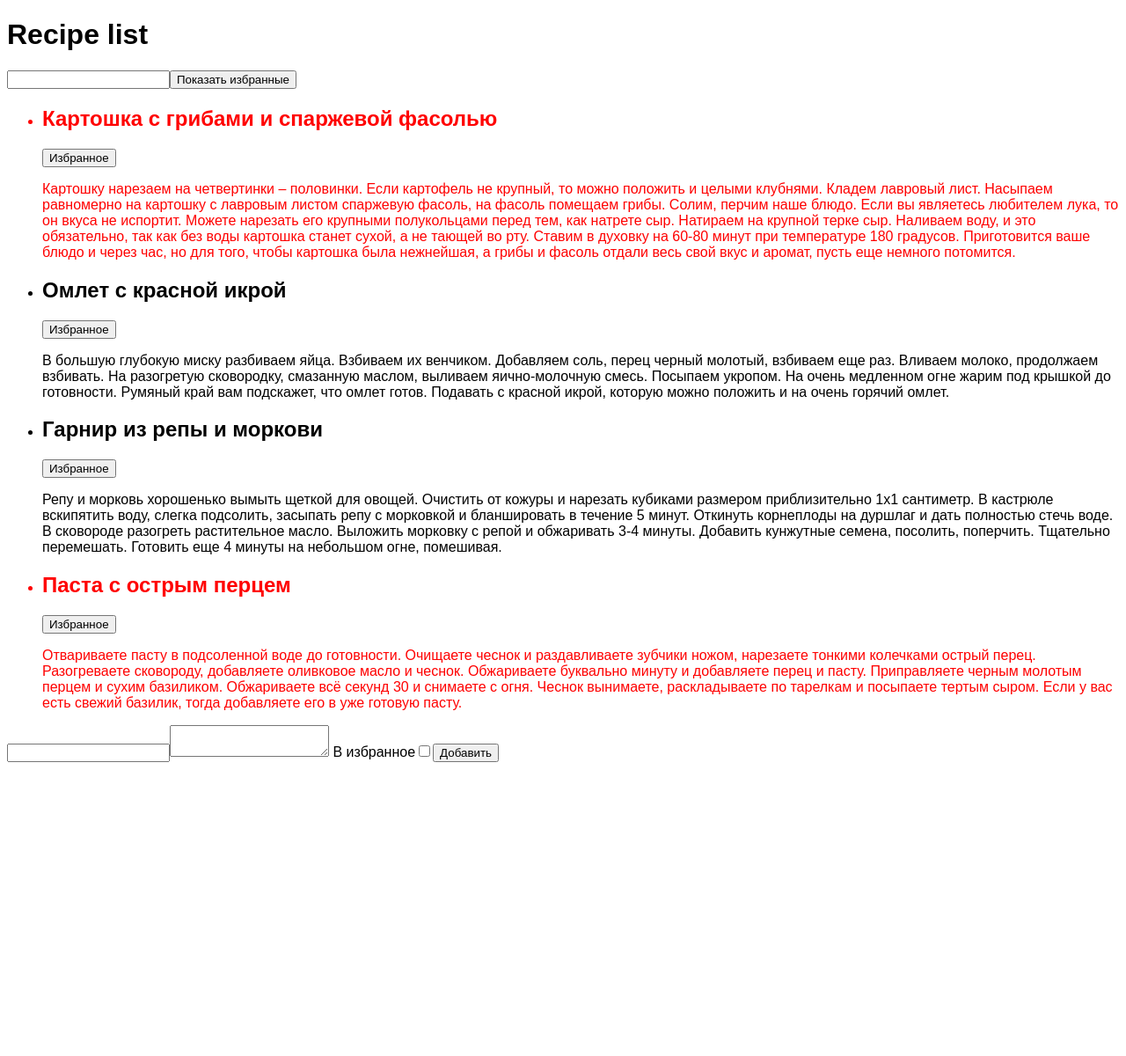
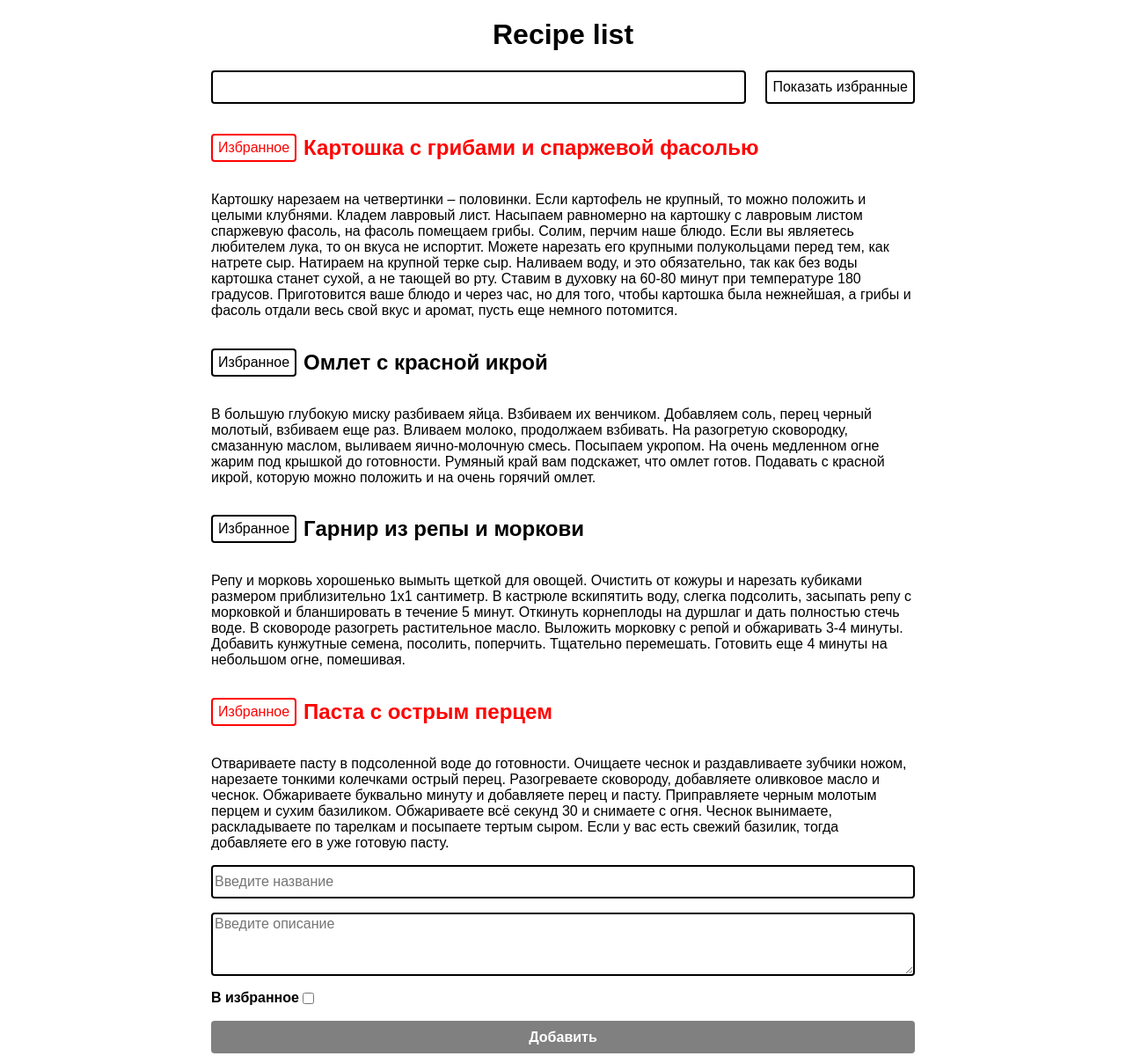
Before and after one commit to KatePronina/Recipe-list, a React app: page / in a window 1280 px wide. Shown: the whole page at 88% size. Before the commit the page ends 874 px from the top, so only its background shows below. Built offline with nearby package versions, Linux system fonts and the light colour scheme.

Commit message:
Added styles

```diff
--- a/src/base.css
+++ b/src/base.css
@@ -1,3 +1,7 @@
 body {
   font-family: Arial, sans-serif;
 }
+.container {
+  max-width: 50rem;
+  margin: 0 auto;
+}
--- /dev/null
+++ b/src/components/app/app.css
@@ -0,0 +1,7 @@
+.recipe__title {
+  text-align: center;
+}
+.recipe__filters {
+  display: flex;
+  justify-content: space-between;
+}
--- a/src/components/app/app.js
+++ b/src/components/app/app.js
@@ -5,6 +5,7 @@ import FavoriteBtn from '../favorite-btn';
 import List from '../list';
 import Form from '../form';
 
+import './app.css';
 
 class App extends Component {
 
--- a/src/components/favorite-btn/favorite-btn.css
+++ b/src/components/favorite-btn/favorite-btn.css
@@ -1,3 +1,10 @@
+.recipe__favorite-btn {
+  background: none;
+  border: 2px solid #000000;
+  border-radius: 4px;
+  font-size: 1rem;
+}
 .recipe__favorite-btn_active {
   color: red;
+  border-color: red;
 }
--- /dev/null
+++ b/src/components/form/form.css
@@ -0,0 +1,33 @@
+.form {
+  display: flex;
+  flex-direction: column;
+}
+.form__title-input {
+  margin-bottom: 1rem;
+  border: 2px solid #000000;
+  border-radius: 4px;
+  font-size: 1rem;
+  height: 2rem;
+}
+.form__description-input {
+  margin-bottom: 1rem;
+  border: 2px solid #000000;
+  border-radius: 4px;
+  font-size: 1rem;
+  font-family: Arial, Helvetica, sans-serif;
+  height: 4rem;
+}
+.form__checkbox-label {
+  margin-bottom: 1rem;
+  display: flex;
+  font-weight: bold;
+}
+.form__submit-btn {
+  background: grey;
+  color: #ffffff;
+  border: none;
+  border-radius: 4px;
+  font-size: 1rem;
+  height: 2.3rem;
+  font-weight: bold;
+}
--- a/src/components/form/form.js
+++ b/src/components/form/form.js
@@ -1,4 +1,6 @@
 import React, { Component } from 'react';
+
+import './form.css';
 
 class Form extends Component {
 
@@ -53,9 +55,11 @@ class Form extends Component {
             onSubmit={ this.onSubmit }>
         <input type="text"
                className="form__title-input"
+               placeholder="Введите название"
                value={ this.state.title }
                onInput={ this.onTitleInput }/>
         <textarea className="form__description-input"
+                  placeholder="Введите описание"
                   value={ this.state.description }
                   onInput={ this.onDescriptionInput }>
         </textarea>
--- a/src/components/list-item/list-item.css
+++ b/src/components/list-item/list-item.css
@@ -1,3 +1,19 @@
-.recipe__item_favorite {
+.recipe__item-header {
+  display: flex;
+  align-items: center;
+}
+.recipe__item-fav {
+  margin-right: .5rem;
+  background: none;
+  border: 2px solid #000000;
+  border-radius: 4px;
+  height: 2rem;
+  font-size: 1rem;
+}
+.recipe__item-title_favorite {
   color: red;
 }
+.recipe__item-fav_active {
+  color: red;
+  border-color: red;
+}
--- a/src/components/list-item/list-item.js
+++ b/src/components/list-item/list-item.js
@@ -4,14 +4,17 @@ import './list-item.css';
 
 const ListItem = ({ data, onToggleFavorites }) => {
 
-  let classNames = 'recipe__item'
-  if (data.favorites) classNames += ' recipe__item_favorite'
+  let titleClassNames = 'recipe__item-title'
+  if (data.favorites) titleClassNames += ' recipe__item-title_favorite'
+
+  let buttonClassNames = 'recipe__item-fav'
+  if (data.favorites) buttonClassNames += ' recipe__item-fav_active'
 
   return (
-    <li className={ classNames }>
+    <li className="recipe__item">
       <div className="recipe__item-header">
-        <h2 className="recipe__item-title">{ data.title }</h2>
-        <button className="recipe__item-fav" onClick={ onToggleFavorites }>Избранное</button>
+        <button className={ buttonClassNames } onClick={ onToggleFavorites }>Избранное</button>
+        <h2 className={ titleClassNames }>{ data.title }</h2>
       </div>
       <p className="recipe__item-info">{ data.description }</p>
     </li>
--- /dev/null
+++ b/src/components/list/list.css
@@ -0,0 +1,4 @@
+.recipe__list {
+  padding: 0;
+  list-style: none;
+}
--- a/src/components/list/list.js
+++ b/src/components/list/list.js
@@ -1,6 +1,8 @@
 import React from 'react';
 
 import ListItem from '../list-item';
+
+import './list.css';
 
 const List = ({ items, onToggleFavorites }) => {
 
--- /dev/null
+++ b/src/components/search/search.css
@@ -0,0 +1,7 @@
+.recipe__search {
+  width: 75%;
+  border-radius: 4px;
+  border: 2px solid #000000;
+  min-height: 2rem;
+  font-size: 1.5rem;
+}
--- a/src/components/search/search.js
+++ b/src/components/search/search.js
@@ -1,4 +1,6 @@
 import React from 'react';
+
+import './search.css';
 
 const Search = ({ onKeyUp }) => {
 
```
